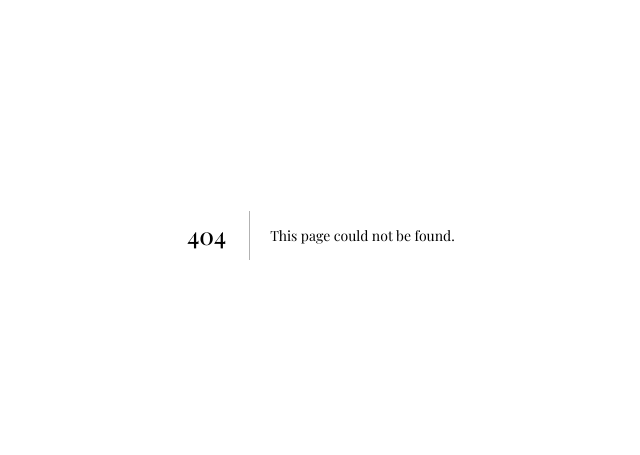
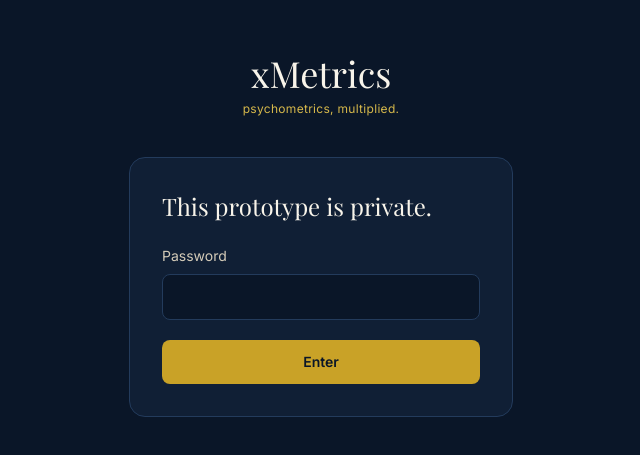
Before and after one commit to asafrubin00/xMetrics, a Next.js app: page /gate in a window 1280 px wide. Before the commit this address had no page. Shown: the part 165-620 px from the top of the page, without its empty margins (319-959 px from the left). Built offline with nearby package versions, Linux system fonts and the light colour scheme; a web font is replaced by a local one.

Commit message:
step 6: polish prototype and add access gate

```diff
--- /dev/null
+++ b/app/api/gate/route.ts
@@ -0,0 +1,32 @@
+import { ACCESS_COOKIE, accessToken } from "@/middleware";
+
+const THIRTY_DAYS = 60 * 60 * 24 * 30;
+
+export async function POST(request: Request) {
+  const configuredPassword = process.env.XMETRICS_PASSWORD;
+  if (!configuredPassword) {
+    return Response.json({ success: true });
+  }
+
+  let submittedPassword: unknown;
+  try {
+    ({ password: submittedPassword } = await request.json());
+  } catch {
+    return Response.json({ error: "Invalid request." }, { status: 400 });
+  }
+
+  if (typeof submittedPassword !== "string" ||
+    submittedPassword !== configuredPassword) {
+    return Response.json(
+      { error: "That password is not recognised." },
+      { status: 401 },
+    );
+  }
+
+  const response = Response.json({ success: true });
+  response.headers.append(
+    "Set-Cookie",
+    `${ACCESS_COOKIE}=${await accessToken(configuredPassword)}; Path=/; HttpOnly; SameSite=Lax; Secure; Max-Age=${THIRTY_DAYS}`,
+  );
+  return response;
+}
--- /dev/null
+++ b/app/gate/page.tsx
@@ -0,0 +1,79 @@
+"use client";
+
+import { FormEvent, useState } from "react";
+
+export default function GatePage() {
+  const [error, setError] = useState("");
+  const [submitting, setSubmitting] = useState(false);
+
+  const submit = async (event: FormEvent<HTMLFormElement>) => {
+    event.preventDefault();
+    setError("");
+    setSubmitting(true);
+
+    try {
+      const form = new FormData(event.currentTarget);
+      const response = await fetch("/api/gate", {
+        method: "POST",
+        headers: { "Content-Type": "application/json" },
+        body: JSON.stringify({ password: form.get("password") }),
+      });
+
+      if (response.ok) {
+        window.location.assign("/");
+        return;
+      }
+
+      const body = await response.json().catch(() => ({})) as { error?: string };
+      setError(body.error ?? "That password is not recognised.");
+    } catch {
+      setError("Access could not be checked. Try again.");
+    } finally {
+      setSubmitting(false);
+    }
+  };
+
+  return (
+    <main className="flex min-h-screen items-center justify-center px-5 py-10">
+      <div className="w-full max-w-sm">
+        <header className="text-center">
+          <p className="font-display text-4xl text-cream-50">xMetrics</p>
+          <p className="mt-2 text-xs tracking-wide text-gold-400">
+            psychometrics, multiplied.
+          </p>
+        </header>
+
+        <form
+          onSubmit={submit}
+          className="mt-10 rounded-2xl border border-navy-700 bg-navy-900 p-6 sm:p-8"
+        >
+          <p className="font-display text-2xl text-cream-50">
+            This prototype is private.
+          </p>
+          <label className="mt-6 block text-sm text-cream-300">
+            Password
+            <input
+              required
+              autoComplete="current-password"
+              name="password"
+              type="password"
+              className="mt-2 w-full rounded-lg border border-navy-700 bg-navy-950 px-3 py-3 text-cream-50 outline-none focus:border-gold-500 focus:ring-2 focus:ring-gold-500/30"
+            />
+          </label>
+          {error && (
+            <p role="alert" className="mt-3 text-sm text-gold-400">
+              {error}
+            </p>
+          )}
+          <button
+            disabled={submitting}
+            type="submit"
+            className="mt-5 w-full rounded-lg bg-gold-500 px-5 py-3 text-sm font-semibold text-navy-950 hover:bg-gold-400 disabled:cursor-wait disabled:opacity-60"
+          >
+            {submitting ? "Checking access…" : "Enter"}
+          </button>
+        </form>
+      </div>
+    </main>
+  );
+}
--- a/app/page.tsx
+++ b/app/page.tsx
@@ -158,7 +158,7 @@ export default function TeamBuilder() {
                     else memberCards.current.delete(member.id);
                   }}
                   tabIndex={-1}
-                  className={`rounded-xl border bg-navy-900 p-4 outline-none transition-colors focus-visible:ring-2 focus-visible:ring-gold-500 ${editingId === member.id ? "border-gold-500/60" : "border-navy-700"}`}
+                  className={`touch-pan-y rounded-xl border bg-navy-900 p-4 outline-none transition-colors focus-visible:ring-2 focus-visible:ring-gold-500 ${editingId === member.id ? "border-gold-500/60" : "border-navy-700"}`}
                 >
                   <div className="flex justify-between gap-3">
                     <div>
@@ -285,7 +285,7 @@ export default function TeamBuilder() {
                     onClick={() => {
                       if (!roomFull) setMembers([...session.members, persona]);
                     }}
-                    className={`rounded-xl border border-navy-700 bg-navy-900 p-4 text-left transition hover:-translate-y-0.5 hover:border-gold-500/60 motion-reduce:transform-none disabled:cursor-not-allowed disabled:opacity-35 ${roomFull && !selected ? "opacity-65" : ""}`}
+                    className={`touch-pan-y rounded-xl border border-navy-700 bg-navy-900 p-4 text-left transition hover:-translate-y-0.5 hover:border-gold-500/60 motion-reduce:transform-none disabled:cursor-not-allowed disabled:opacity-35 ${roomFull && !selected ? "opacity-65" : ""}`}
                   >
                     <span className="block font-display text-base text-cream-50">{persona.displayName}</span>
                     <span className="mt-1 block text-xs text-cream-300">{persona.role}</span>
--- a/components/room.tsx
+++ b/components/room.tsx
@@ -218,7 +218,7 @@ export function Room({
             } : undefined}
             onClick={() => onSeatClick?.(member.id)}
             {...dropHandlers(index)}
-            className={`group absolute z-10 h-[72px] w-[72px] -translate-x-1/2 -translate-y-1/2 rounded-full border bg-navy-900 font-display text-xl text-cream-50 outline-none transition-[opacity,box-shadow,border-width] duration-300 focus-visible:ring-4 focus-visible:ring-cream-50 motion-reduce:transition-none ${interactive || onSeatClick ? "cursor-pointer" : "cursor-default"} ${isHighlighted || hoveredSlot === index ? "border-[3px] border-gold-500 shadow-[0_0_20px_rgba(201,162,39,0.28)]" : "border-[1.5px] border-gold-500"} ${isDimmed || (dragPayload === `member:${member.id}` && hoveredSlot !== index) ? "opacity-35" : "opacity-100"}`}
+            className={`group absolute z-10 h-[72px] w-[72px] -translate-x-1/2 -translate-y-1/2 touch-pan-y rounded-full border bg-navy-900 font-display text-xl text-cream-50 outline-none transition-[opacity,box-shadow,border-width] duration-300 max-sm:scale-75 focus-visible:ring-4 focus-visible:ring-cream-50 motion-reduce:transition-none ${interactive || onSeatClick ? "cursor-pointer" : "cursor-default"} ${isHighlighted || hoveredSlot === index ? "border-[3px] border-gold-500 shadow-[0_0_20px_rgba(201,162,39,0.28)]" : "border-[1.5px] border-gold-500"} ${isDimmed || (dragPayload === `member:${member.id}` && hoveredSlot !== index) ? "opacity-35" : "opacity-100"}`}
             style={{ left: `${slot.left}%`, top: `${slot.top}%` }}
           >
             {initials(member.displayName)}
@@ -236,7 +236,7 @@ export function Room({
             tabIndex={0}
             aria-label="Empty seat"
             {...dropHandlers(members.length + offset)}
-            className={`absolute z-10 h-[72px] w-[72px] -translate-x-1/2 -translate-y-1/2 rounded-full border border-dashed outline-none transition-[opacity,box-shadow,border-color] focus-visible:ring-4 focus-visible:ring-cream-50 motion-reduce:transition-none ${hoveredSlot === members.length + offset ? "border-gold-500 shadow-[0_0_20px_rgba(201,162,39,0.28)]" : "border-cream-100/30"} ${dragPayload?.startsWith("member:") ? "opacity-45" : "opacity-100"}`}
+            className={`absolute z-10 h-[72px] w-[72px] -translate-x-1/2 -translate-y-1/2 touch-pan-y rounded-full border border-dashed outline-none transition-[opacity,box-shadow,border-color] max-sm:scale-75 focus-visible:ring-4 focus-visible:ring-cream-50 motion-reduce:transition-none ${hoveredSlot === members.length + offset ? "border-gold-500 shadow-[0_0_20px_rgba(201,162,39,0.28)]" : "border-cream-100/30"} ${dragPayload?.startsWith("member:") ? "opacity-45" : "opacity-100"}`}
             style={{ left: `${slot.left}%`, top: `${slot.top}%` }}
           />
         );
@@ -249,7 +249,7 @@ export function Room({
             role="img"
             tabIndex={0}
             aria-label={ghostSeatLabel}
-            className="absolute z-10 h-[72px] w-[72px] -translate-x-1/2 -translate-y-1/2 rounded-full border border-dashed border-cream-100/25 bg-navy-950 outline-none focus-visible:ring-4 focus-visible:ring-cream-50"
+            className="absolute z-10 h-[72px] w-[72px] -translate-x-1/2 -translate-y-1/2 rounded-full border border-dashed border-cream-100/25 bg-navy-950 outline-none max-sm:scale-75 focus-visible:ring-4 focus-visible:ring-cream-50"
             style={{ left: `${slot.left}%`, top: `${slot.top}%` }}
           >
             <span className={`pointer-events-none absolute left-1/2 w-max max-w-[130px] -translate-x-1/2 text-center font-display text-xs italic text-cream-300/70 ${slot.labelAbove ? "bottom-[calc(100%+8px)]" : "top-[calc(100%+8px)]"}`}>
--- /dev/null
+++ b/middleware.ts
@@ -0,0 +1,39 @@
+import { NextRequest, NextResponse } from "next/server";
+
+export const ACCESS_COOKIE = "xm_access";
+
+const PUBLIC_FILE = /\/[^/]+\.[^/]+$/;
+
+export function isExemptPath(pathname: string): boolean {
+  return pathname === "/gate" ||
+    pathname === "/api/gate" ||
+    pathname === "/favicon.ico" ||
+    pathname.startsWith("/_next/") ||
+    PUBLIC_FILE.test(pathname);
+}
+
+export async function accessToken(password: string): Promise<string> {
+  const bytes = new TextEncoder().encode(password);
+  const digest = await crypto.subtle.digest("SHA-256", bytes);
+  return Array.from(new Uint8Array(digest), (byte) =>
+    byte.toString(16).padStart(2, "0")
+  ).join("");
+}
+
+export async function middleware(request: NextRequest) {
+  const password = process.env.XMETRICS_PASSWORD;
+  if (!password || isExemptPath(request.nextUrl.pathname)) {
+    return NextResponse.next();
+  }
+
+  const expectedToken = await accessToken(password);
+  if (request.cookies.get(ACCESS_COOKIE)?.value === expectedToken) {
+    return NextResponse.next();
+  }
+
+  return NextResponse.redirect(new URL("/gate", request.url));
+}
+
+export const config = {
+  matcher: ["/((?!_next/static|_next/image).*)"],
+};
```
Also changed, not shown: 2 other files (tests, documents, lock files or other folders).
